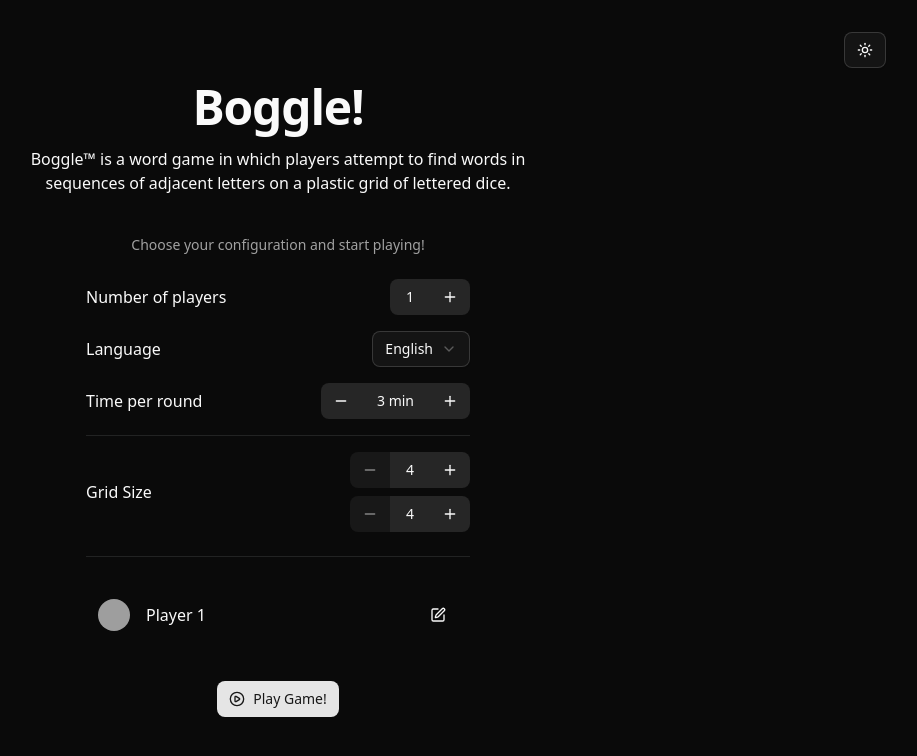
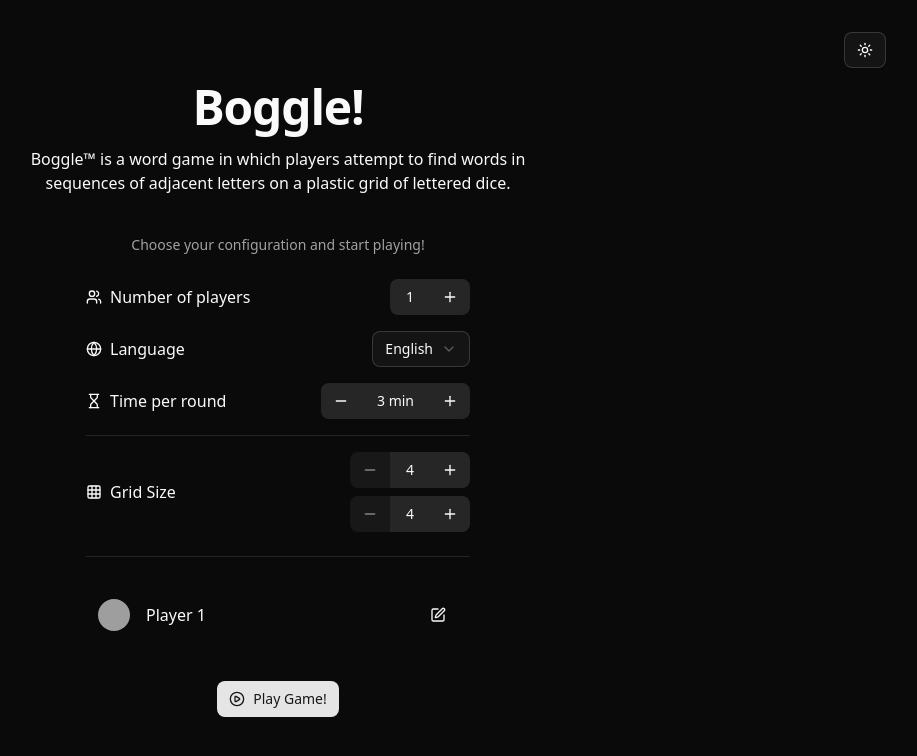
Before and after one commit to hashedalgorithm/boggle, a Next.js app: page / in a window 1280 px wide. Shown: the top 756 px of the page, without its empty margins (362-1279 px from the left). Built offline with nearby package versions, Linux system fonts and the light colour scheme; grey boxes are pictures that could not be loaded.

Commit message:
chore: adds icons in game-configuration

```diff
--- a/src/containers/game-configuration.client.tsx
+++ b/src/containers/game-configuration.client.tsx
@@ -13,7 +13,15 @@
   useGameContext,
 } from "@/contexts/game-controller-context";
 import { languages } from "@/utils/data";
-import { Minus, PlayCircle, Plus } from "lucide-react";
+import {
+  Globe,
+  Grid,
+  HourglassIcon,
+  Minus,
+  PlayCircle,
+  Plus,
+  Users,
+} from "lucide-react";
 import { useRouter } from "next/navigation";
 import { MouseEventHandler } from "react";
 import { toast } from "sonner";
@@ -101,7 +109,10 @@
       <p className="muted mb-6">Choose your configuration and start playing!</p>
       <div className="flex flex-col gap-4 w-full">
         <div className="flex w-full gap-8 items-center justify-between">
-          <p>Number of players</p>
+          <div className="flex gap-2 items-center">
+            <Users className="w-4 h-auto" />
+            <p>Number of players</p>
+          </div>
           <ButtonGroup>
             <Button variant={"secondary"}>
               <p>{Object.keys(state.players).length}</p>
@@ -112,7 +123,10 @@
           </ButtonGroup>
         </div>
         <div className="flex w-full gap-8 items-center justify-between">
-          <p>Language</p>
+          <div className="flex gap-2 items-center">
+            <Globe className="w-4 h-auto" />
+            <p>Language</p>
+          </div>
           <ButtonGroup>
             <Select
               value={state.language}
@@ -141,7 +155,10 @@
           </ButtonGroup>
         </div>
         <div className="flex w-full gap-8 items-center justify-between">
-          <p>Time per round</p>
+          <div className="flex gap-2 items-center">
+            <HourglassIcon className="w-4 h-auto" />
+            <p>Time per round</p>
+          </div>
           <ButtonGroup>
             <Button
               variant={"secondary"}
@@ -160,7 +177,10 @@
         </div>
         <Separator />
         <div className="flex w-full gap-8 items-center justify-between">
-          <p>Grid Size</p>
+          <div className="flex gap-2 items-center">
+            <Grid className="w-4 h-auto" />
+            <p>Grid Size</p>
+          </div>
           <div className="flex flex-col gap-2">
             <ButtonGroup>
               <Button
```
